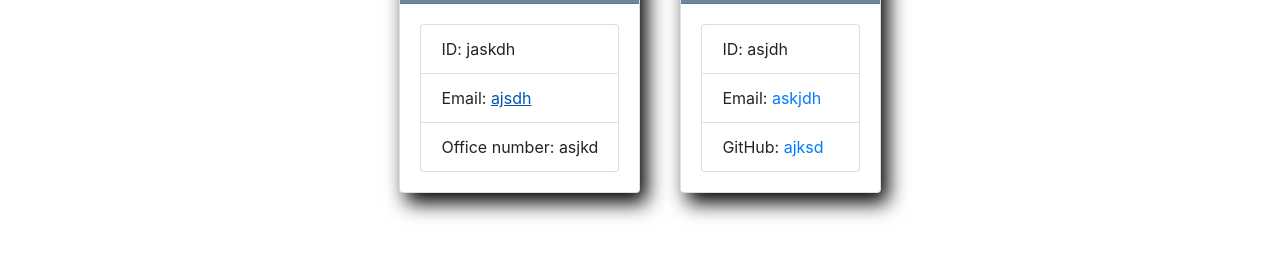
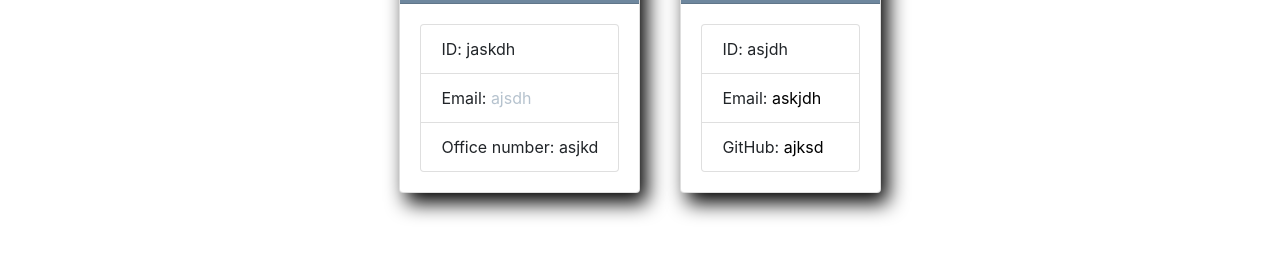
Before and after one commit to Ianaac27/Employee_Team_Summary, a website: page output/team.html in a window 1280 px wide. In both pictures the pointer is over the link "ajsdh". Shown: the part 318-576 px from the top of the page. Drawn offline with nearby package versions, Linux system fonts and the light colour scheme.

Commit message:
changed email and github links color, updated html templates

```diff
--- a/output/style.css
+++ b/output/style.css
@@ -17,6 +17,16 @@
     justify-content: center;
 }
 
+.email-link, .github-link {
+    text-decoration: none;
+    color: black;
+}
+
+.email-link:hover, .github-link:hover {
+    text-decoration: none;
+    color: #6e879e;
+    opacity: .5;
+}
 
 /* Responsive latout */
 @media screen and (max-width:600px){
```
